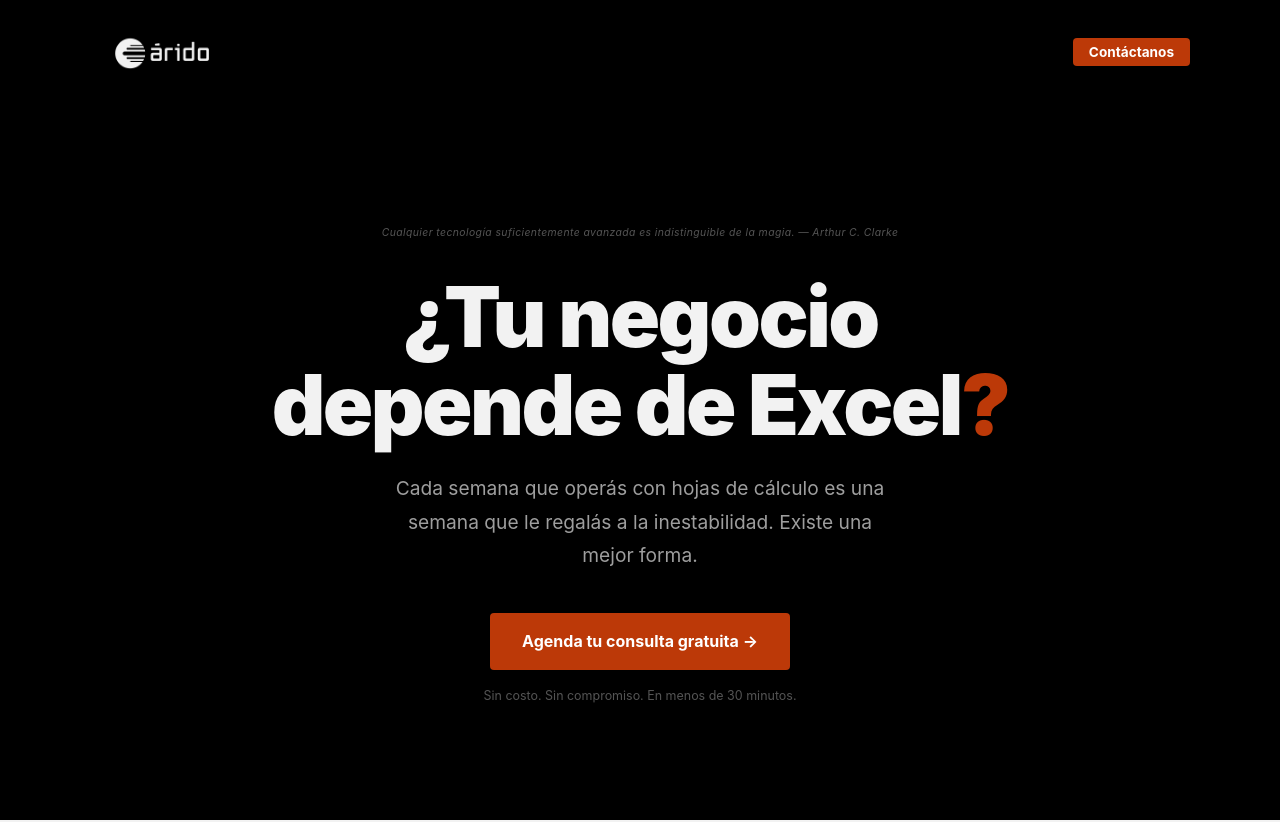
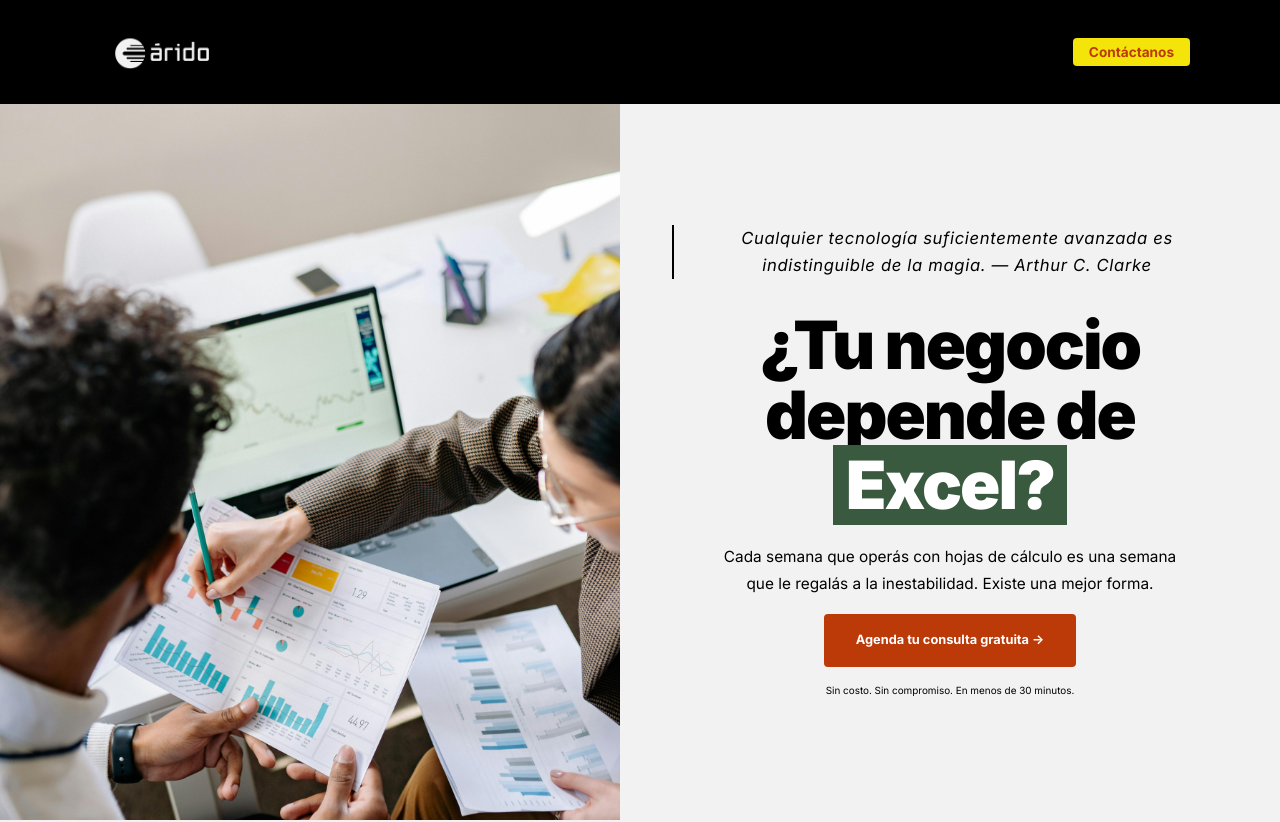
Before and after one commit to carlosforcss/arido-web, a plain HTML site: page index.html in a window 1280 px wide. Shown: the top 822 px of the page. Drawn offline with Linux system fonts and the light colour scheme.

Commit message:
feat: Redesign of hero section

```diff
--- a/index.html
+++ b/index.html
@@ -6,6 +6,9 @@
   <title>árido — Software Factory | Norte de México</title>
   <meta name="description" content="Automatiza, escala e integra tu negocio con software a medida. MVP en 2 meses. Consulta gratuita. Una empresa orgullosamente del norte de México.">
   <meta name="theme-color" content="#000000">
+  <link rel="preconnect" href="https://fonts.googleapis.com">
+  <link rel="preconnect" href="https://fonts.gstatic.com" crossorigin>
+  <link href="https://fonts.googleapis.com/css2?family=Inter:ital,opsz,wght@0,14..32,100..900;1,14..32,100..900&display=swap" rel="stylesheet">
   <meta property="og:title" content="árido — Software Factory">
   <meta property="og:description" content="¿Tu negocio depende de Excel? Existe una mejor forma.">
   <style>
@@ -56,14 +59,15 @@
     #nav.scrolled { box-shadow: 0 2px 24px rgba(0,0,0,0.5); }
     .nav-inner {
       display: flex; align-items: stretch; justify-content: space-between;
-      max-width: 1100px; margin: 0 auto;
+      max-width: 1100px; margin: 0 auto; padding: 0 10%;
     }
     .nav-inner > a:first-child { display: flex; align-items: center; line-height: 0; }
     .nav-logo { height: 60px; width: auto; display: block; }
     .nav-cta {
-      background: var(--brand); color: var(--white);
-      padding: 0.375rem 1rem; border-radius: var(--radius);
+      background: var(--yellow); color: var(--brand);
+      padding: 0.375rem 1rem;
       font-size: 0.85rem; font-weight: 700; line-height: normal;
+      border-radius: var(--radius);
       transition: background 0.15s; white-space: nowrap;
       align-self: center;
     }
@@ -71,39 +75,66 @@
 
     /* === HERO === */
     #hero {
-      background: var(--black); color: var(--text-inv);
-      min-height: calc(100svh - 68px);
-      display: flex; flex-direction: column; justify-content: center; align-items: center;
-      padding: 2rem 1.25rem; text-align: center;
+      background: var(--gray); color: var(--text);
+      height: calc(100svh - 84px);
+      display: flex; flex-direction: column;
+      overflow: hidden;
+    }
+    @media (min-width: 768px) {
+      #hero { flex-direction: row; }
+      .hero-image-half { flex: 1; min-height: 100%; }
+      .hero-content-half { flex: 1; }
+    }
+    .hero-image-half {
+      flex: 1;
+      overflow: hidden;
+    }
+    .hero-image-half img {
+      width: 100%; height: 100%; object-fit: cover; display: block;
+    }
+    .hero-content-half {
+      flex: 1;
+      display: flex; align-items: center; justify-content: center;
+      padding: 3rem 1.25rem; text-align: center;
+    }
+    .hero-content-half .container {
+      display: flex; flex-direction: column; align-items: center;
     }
     .hero-tag {
       display: inline-block;
-      color: rgba(242,242,242,0.35);
-      font-size: 0.65rem; letter-spacing: 0.04em; font-style: italic;
+      color: var(--text);
+      font-size: 1.04rem; letter-spacing: 0.04em; font-style: italic;
       margin-bottom: 2rem;
+      border-left: 2px solid var(--text);
+      padding-left: 0.75rem;
     }
     .hero-title {
-      font-size: clamp(2.6rem, 2rem + 4vw, 5.5rem);
+      font-size: clamp(2.08rem, 1.6rem + 3.2vw, 4.4rem);
       font-weight: 900; line-height: 1.05; letter-spacing: -0.03em;
       margin-bottom: 1.5rem; max-width: 820px; margin-left: auto; margin-right: auto;
     }
     .brand-dot { color: var(--brand); }
     .hero-sub {
-      font-size: clamp(1rem, 0.9rem + 0.5vw, 1.2rem);
-      color: rgba(242,242,242,0.65); max-width: 500px;
-      margin: 0 auto 2.5rem; line-height: 1.75;
+      font-size: clamp(0.8rem, 0.72rem + 0.4vw, 0.96rem);
+      color: var(--text); max-width: 500px;
+      margin: 0 auto 1rem; line-height: 1.75;
+    }
+    .hero-sub-cta {
+      font-size: clamp(0.8rem, 0.72rem + 0.4vw, 0.96rem);
+      color: var(--text);
+      margin: 0 auto 1rem; line-height: 1.75;
     }
     .btn-primary {
       display: inline-block; background: var(--brand); color: var(--white);
       padding: 1rem 2rem; border-radius: var(--radius);
-      font-size: 1rem; font-weight: 700;
+      font-size: 0.8rem; font-weight: 700;
       transition: background 0.15s, transform 0.1s;
     }
     .btn-primary:hover { background: var(--brand-dk); transform: translateY(-2px); }
     .btn-primary:active { transform: translateY(0); }
     .hero-note {
       display: block; margin-top: 1rem;
-      font-size: 0.78rem; color: rgba(242,242,242,0.35);
+      font-size: 0.62rem; color: var(--text);
     }
 
     /* === PAIN SECTION === */
@@ -120,6 +151,10 @@
     .highlight {
       background: var(--yellow); color: var(--black);
       padding: 0.05em 0.2em; display: inline;
+    }
+    .highlight-green {
+      background: var(--secondary); color: var(--white);
+      padding: 0 0.2em; display: inline; line-height: 0.85;
     }
     .pain-body {
       font-size: clamp(0.95rem, 0.875rem + 0.4vw, 1.1rem);
@@ -264,7 +299,7 @@
       .container, #nav, footer { padding-left: 2rem; padding-right: 2rem; }
       .nav-inner { padding: 0; }
       #nav { padding: 1rem 2rem; }
-      #hero { padding: 2rem 2rem; min-height: calc(100svh - 84px); }
+      #hero { height: calc(100svh - 84px); }
       #pain, #services, #promise, #why, #contact { padding: 7rem 2rem; }
       .nav-logo { height: 72px; }
       .pain-stats { grid-template-columns: repeat(4, 1fr); }
@@ -307,16 +342,21 @@
 
     <!-- SECTION: HERO — Pain point directo -->
     <section id="hero">
+      <div class="hero-image-half">
+        <img src="static/hero_img.jpg" alt="árido — Software Factory" width="1920" height="960" fetchpriority="high">
+      </div>
+      <div class="hero-content-half">
         <div class="container">
           <span class="hero-tag">Cualquier tecnología suficientemente avanzada es indistinguible de la magia. &mdash; Arthur C. Clarke</span>
           <h1 class="hero-title">
-          ¿Tu negocio<br>depende de Excel<span class="brand-dot">?</span>
+            ¿Tu negocio<br>depende de <span class="highlight-green">Excel?</span>
           </h1>
           <p class="hero-sub">
-          Cada semana que operás con hojas de cálculo es una semana que le regalás a la inestabilidad. Existe una mejor forma.
+            Cada semana que operás con hojas de cálculo es una semana <br />que le regalás a la inestabilidad. Existe una mejor forma.
           </p>
           <a href="https://wa.me/5216141666448" target="_blank" rel="noopener noreferrer" class="btn-primary">Agenda tu consulta gratuita &rarr;</a>
           <span class="hero-note">Sin costo. Sin compromiso. En menos de 30 minutos.</span>
+        </div>
       </div>
     </section>
 
```
Also changed, not shown: static/hero_img.jpg (added), 2 other files. Lines whose indentation alone changed are shown as unchanged.
